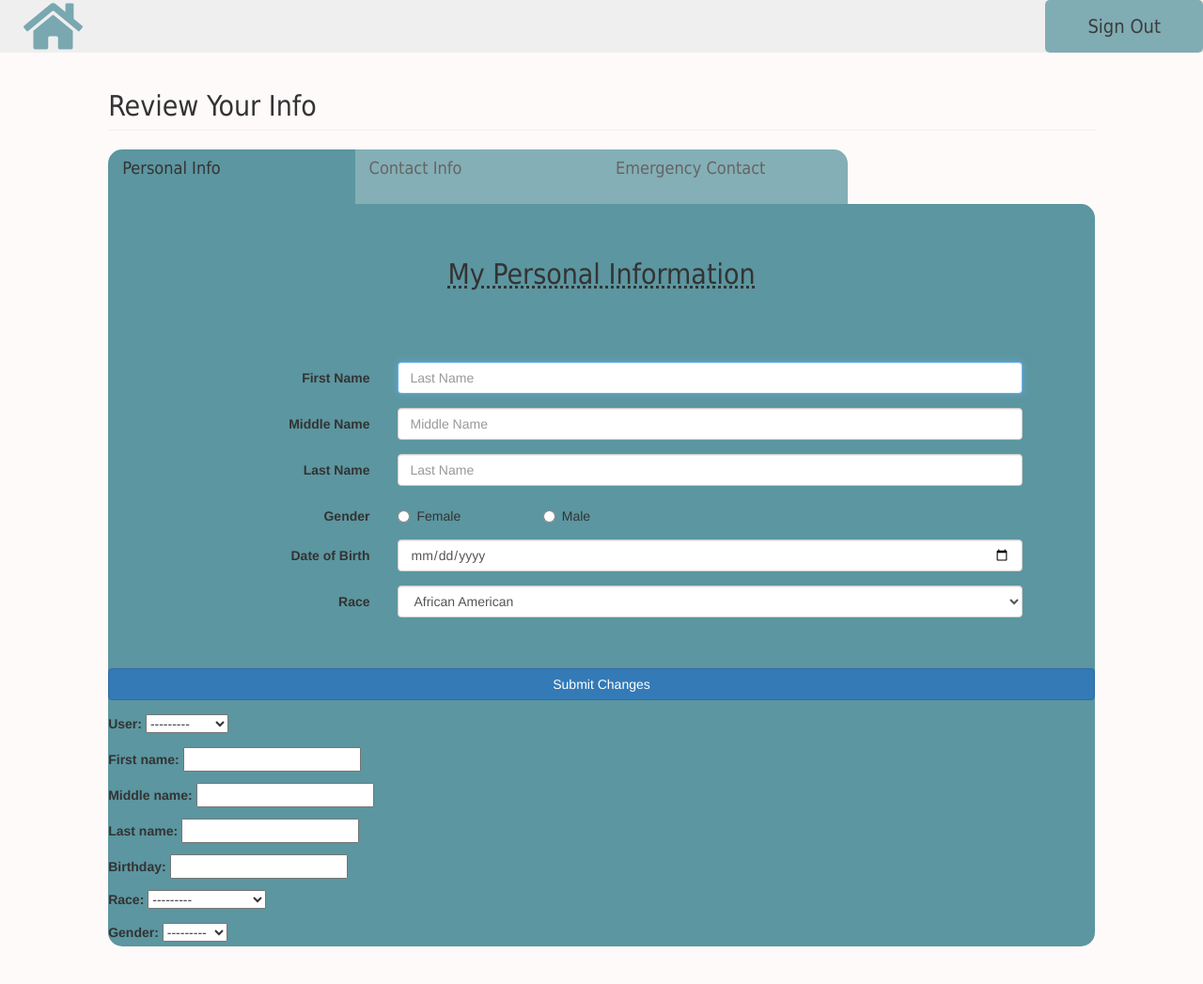
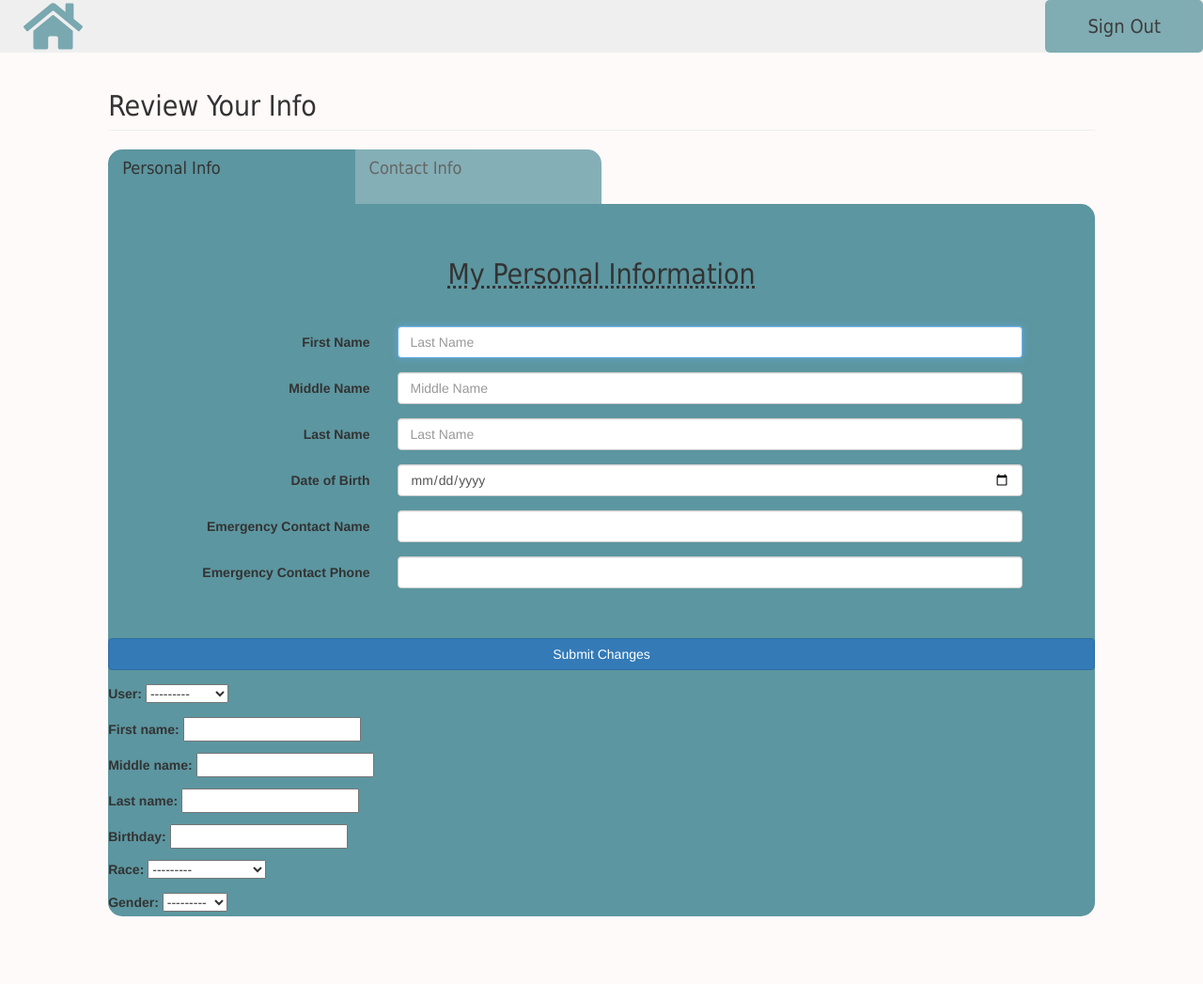
Before and after one commit to SomatThakali/webPortalProduction, a Django app: template patientPortal/templates/patientPortal/information.html in a window 1280 px wide. Shown: the top 1047 px of the page at 94% size. After the commit the page ends 975 px from the top, so only its background shows below. Run offline with Django 3.2, Linux system fonts and the light colour scheme; the template is opened without the code that fills it: values that come from a table or form of the project are taken from there, others are empty; data comes from the database, SQL or seed files in the repository; some libraries are stand-ins or nearby versions.

Commit message:
Edits the information update pages with data in redcap on patients

```diff
--- a/patientPortal/templates/patientPortal/information.html
+++ b/patientPortal/templates/patientPortal/information.html
@@ -47,11 +47,8 @@
       <div id="personal-tab" style="border-top-left-radius: 15px; min-height:58px;" class="active tab col-xs-3 panel-button tertiary-background no-margin">
         <h6>Personal Info</h6>
       </div>
-      <div id="contact-tab" style="min-height:58px;" class="tab col-xs-3 panel-button tertiary-background no-margin">
+      <div id="contact-tab" style="min-height:58px; border-top-right-radius: 15px" class="tab col-xs-3 panel-button tertiary-background no-margin">
         <h6>Contact Info</h6>
-      </div>
-      <div id="emergency-tab" style="border-top-right-radius: 15px; min-height:58px;" class="tab col-xs-3 panel-button tertiary-background no-margin">
-        <h6>Emergency Contact</h6>
       </div>
     </div>
 
@@ -61,7 +58,7 @@
       <div class="responsive-cushion">
         <form class="no-margin form-horizontal" role="form">
           <div>
-            <h2 class="text-center responsive-margin-bottom-2x pretty-underline">My Personal Information</h2>
+            <h2 class="text-center responsive-margin-bottom pretty-underline">My Personal Information</h2>
           </div>
           <div class="show form-group">
             <label for="firstName" class="col-sm-3 control-label">First Name</label>
@@ -82,42 +79,21 @@
             </div>
           </div>
           <div class="form-group">
-            <label class="control-label col-sm-3">Gender</label>
-            <div class="col-sm-6">
-              <div class="row">
-                <div class="col-sm-4">
-                  <label class="radio-inline">
-              <input type="radio" name = "gender">Female
-            </label>
-                </div>
-                <div class="col-sm-4">
-                  <label class="radio-inline">
-              <input type="radio" name = "gender">Male
-            </label>
-                </div>
-              </div>
+            <label for="dob" class="col-sm-3 control-label">Date of Birth</label>
+            <div class="col-sm-9">
+              <input type="date" id="dob" class="form-control">
             </div>
           </div>
-          <!-- /.form-group -->
-
           <div class="form-group">
-            <label for="birthDate" class="col-sm-3 control-label">Date of Birth</label>
+            <label for="emergencycontact" class="col-sm-3 control-label">Emergency Contact Name</label>
             <div class="col-sm-9">
-              <input type="date" id="birthDate" class="form-control">
+              <input type="text" id="emergencycontact" class="form-control">
             </div>
           </div>
-
           <div class="form-group">
-            <label for="race" class="col-sm-3 control-label">Race</label>
+            <label for="emergencycontactnum" class="col-sm-3 control-label">Emergency Contact Phone</label>
             <div class="col-sm-9">
-              <select id="race" class="form-control">
-          <option>African American</option>
-          <option>American Indian</option>
-          <option>Asian</option>
-          <option>Hispanic</option>
-          <option>White</option>
-          <option>Other</option>
-        </select>
+              <input type="tel" id="amergencycontactnum" class="form-control">
             </div>
           </div>
       </div>
@@ -138,37 +114,29 @@
         <form class="form-horizontal" role="form">
           <h2 class="text-center responsive-margin-bottom-2x pretty-underline">My Contact Information</h2>
           <div class="form-group">
-            <label for="phoneNumber" class="col-sm-3 control-label">Phone Number</label>
+            <label for="contactphone" class="col-sm-3 control-label">Phone Number</label>
             <div class="col-sm-9">
-              <input type="number" id="phoneNumber" placeholder="xxx-xxx-xxxx" class="form-control" autofocus>
+              <input type="tel" id="contactphone" class="form-control">
             </div>
           </div>
           <div class="form-group">
-            <label for="Address" class="col-sm-3 control-label">Street Address</label>
+            <label for="adline1" class="col-sm-3 control-label">Address Line 1</label>
             <div class="col-sm-9">
-              <input type="text" id="Address" placeholder="20 W Broadway Ave" class="form-control" autofocus>
+              <input type="text" id="adline1" class="form-control">
             </div>
           </div>
           <div class="form-group">
-            <label for="City" class="col-sm-3 control-label">City</label>
+            <label for="adline2" class="col-sm-3 control-label">Address Line 2</label>
             <div class="col-sm-9">
-              <input type="text" id="City" placeholder="Bronx" class="form-control" autofocus>
+              <input type="text" id="adline2" class="form-control">
             </div>
           </div>
           <div class="form-group">
-            <label for="State" class="col-sm-3 control-label">State</label>
+            <label for="email" class="col-sm-3 control-label">Email</label>
             <div class="col-sm-9">
-              <input type="text" id="State" placeholder="NY" class="form-control" autofocus>
+              <input type="email" id="email" class="form-control">
             </div>
           </div>
-          <div class="form-group">
-            <label for="ZipCode" class="col-sm-3 control-label">Zip Code</label>
-            <div class="col-sm-9">
-              <input type="number" id="ZipCode" placeholder="10029" class="form-control" autofocus>
-            </div>
-          </div>
-
-
       </div>
       <div class="form-group">
         <div class="full-width">
@@ -177,113 +145,6 @@
       </div>
       </form>
     </div>
-    <!-- END OF SECOND SECTION -->
-
-
-
-    <!-- START OF THIRD SECTION -->
-    <div id="emergency-form" style="border-radius: 15px; border-top-left-radius: 0" class="no-bottom-cushion tertiary-background hide">
-            <div class="responsive-cushion">
-      <form class="form-horizontal" role="form">
-        <div>
-          <h2 class="text-center responsive-margin-bottom pretty-underline">My Emergency Contact</h2></div>
-        <div class="form-group">
-          <label for="ECfirstName" class="col-sm-3 control-label">First Name</label>
-          <div class="col-sm-9">
-            <input type="text" id="ECfirstName" placeholder="First Name" class="form-control" autofocus>
-          </div>
-        </div>
-        <div class="form-group">
-          <label for="ECmiddleName" class="col-sm-3 control-label">Middle Name</label>
-          <div class="col-sm-9">
-            <input type="text" id="ECmiddleName" placeholder="Middle Name" class="form-control" autofocus>
-          </div>
-        </div>
-        <div class="form-group">
-          <label for="EClastName" class="col-sm-3 control-label">Last Name</label>
-          <div class="col-sm-9">
-            <input type="text" id="EClastName" placeholder="Last Name" class="form-control" autofocus>
-          </div>
-        </div>
-        <div class="form-group">
-          <label for="ECphoneNumber" class="col-sm-3 control-label">Phone Number</label>
-          <div class="col-sm-9">
-            <input type="number" id="ECphoneNumber" placeholder="xxx-xxx-xxxx" class="form-control" autofocus>
-          </div>
-        </div>
-        <div class="form-group">
-          <label for="ECAddress" class="col-sm-3 control-label">Street Address</label>
-          <div class="col-sm-9">
-            <input type="text" id="ECAddress" placeholder="20 W Broadway Ave" class="form-control" autofocus>
-          </div>
-        </div>
-        <div class="form-group">
-          <label for="ECCity" class="col-sm-3 control-label">City</label>
-          <div class="col-sm-9">
-            <input type="text" id="ECCity" placeholder="Bronx" class="form-control" autofocus>
-          </div>
-        </div>
-        <div class="form-group">
-          <label for="ECState" class="col-sm-3 control-label">State</label>
-          <div class="col-sm-9">
-            <input type="text" id="ECState" placeholder="NY" class="form-control" autofocus>
-          </div>
-        </div>
-        <div class="form-group">
-          <label for="ECZipCode" class="col-sm-3 control-label">Zip Code</label>
-          <div class="col-sm-9">
-            <input type="number" id="ECZipCode" placeholder="10029" class="form-control" autofocus>
-          </div>
-        </div>
-      </div>
-        <div class="form-group">
-          <div class="full-width">
-            <button type="submit" class="btn btn-primary btn-block">Save Changes</button>
-          </div>
-        </div>
-
-    </div>
-  </div>
-  <!-- END OF THIRD SECTION -->
-
-
-
-  <!-- WILL FIX THIS FORM LATER
-<div class="container">
-  <form class="form-horizontal" role="form">
-    <h2>My Medical Information</h2>
-    <div class="form-group">
-      <p>Please read the following document and confirm that the information is correct:<br></br>
--->
-  <!-- Trigger the modal with a button -->
-  <!--        <button type="button" class="btn btn-info btn-lg" data-toggle="modal" data-target="#Medical">Review Information</button>
--->
-  <!-- Modal -->
-  <!--        <div class="modal fade" id="Medical" role="dialog">
-          <div class="modal-dialog">
--->
-  <!-- Modal content-->
-  <!--          <div class="modal-content">
-              <div class="modal-header">
-                <button type="button" class="close" data-dismiss="modal">&times;</button>
-                <h4 class="modal-title">Medical Information</h4>
-              </div>
-              <div class="modal-body">
-                <p>Medical information goes here</p>
-              </div>
-              <div>
-                <h5>I confirm that all my medical information is correct:</h5>
-                <input type="radio" name="review" value="correct"> Yes<br>
-                <input type="radio" name="review" value="incorrect"> No<br>
-              </div>
-              <div class="modal-footer">
-                <button type="button" class="btn btn-default" data-dismiss="modal">Close</button>
-              </div>
-            </div>
-          </div>
-        </div>
-    </div>
--->
 </body>
 
 </html>
```
